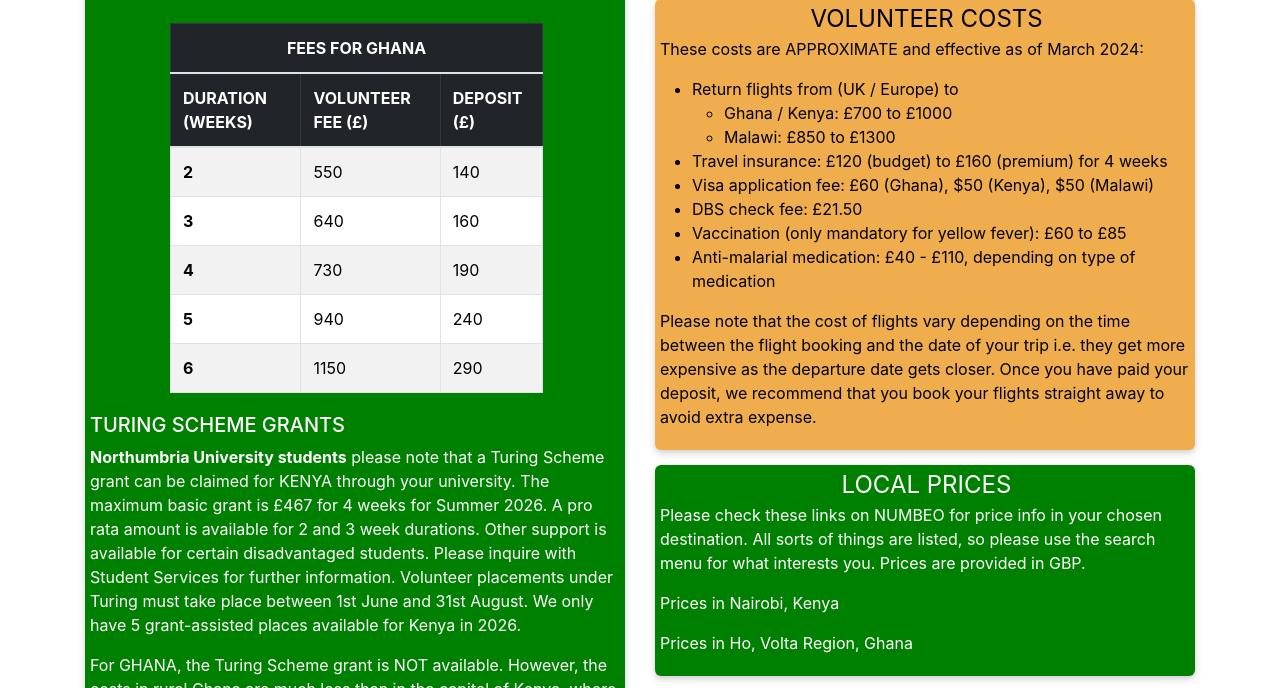
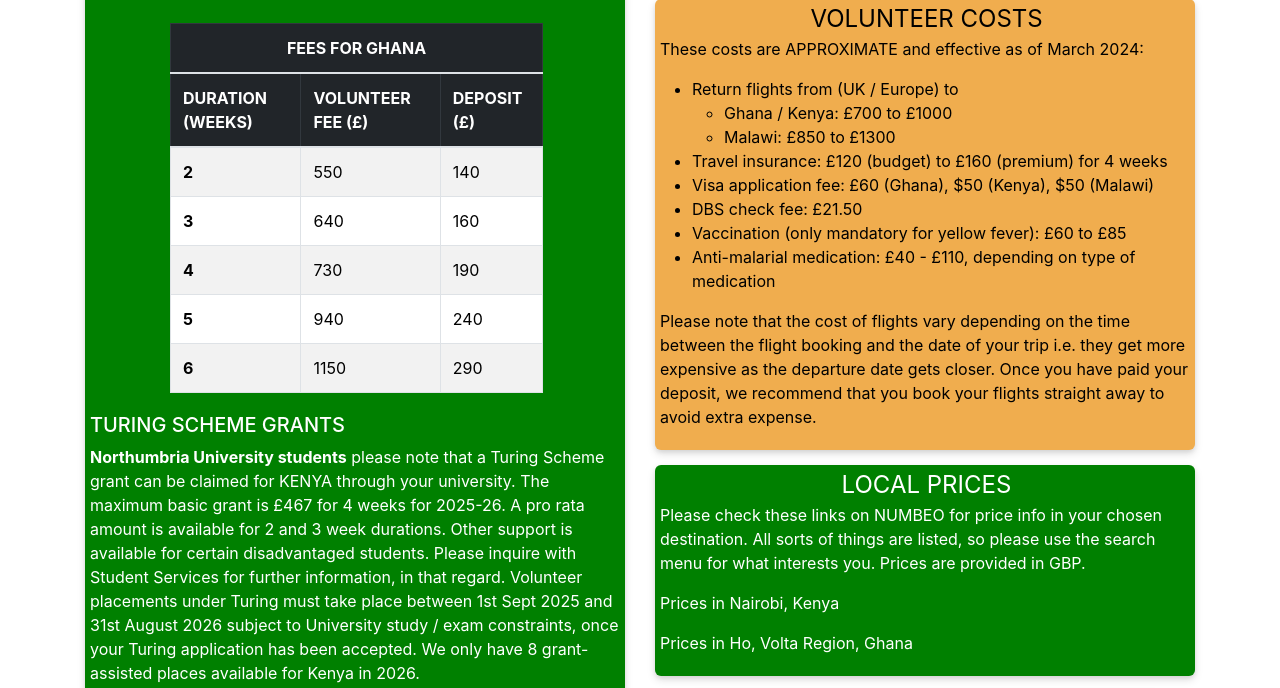
Before and after one commit to kevald1963/greenfield-africa, a Flask app: page /feescosts in a window 1280 px wide. Shown: the part 1066-1754 px from the top of the page. Run offline with Flask 2, Linux system fonts and the light colour scheme.

Commit message:
Altered dates for Turing year to 1st September 2025 - 31st August 2026 from 1st June 2026 - 31st August 2026. The latter was invalid.

```diff
--- a/templates/feescosts.html
+++ b/templates/feescosts.html
@@ -120,20 +120,21 @@
             <h5>TURING SCHEME GRANTS</h5>
             <p>
                 <b>Northumbria University students</b> please note that a Turing Scheme grant can be claimed for KENYA
-                through your university. The maximum basic grant is £467 for 4 weeks for Summer 2026. A pro rata amount
+                through your university. The maximum basic grant is £467 for 4 weeks for 2025-26. A pro rata amount
                 is available for 2 and 3 week durations. Other support is available for certain disadvantaged students.
-                Please inquire with Student Services for further information. Volunteer placements under Turing must
-                take place between 1st June and 31st August. We only have 5 grant-assisted places available for Kenya
-                in 2026.
+                Please inquire with Student Services for further information, in that regard. Volunteer placements under
+                Turing must take place between 1st Sept 2025 and 31st August 2026 subject to University study / exam
+                constraints, once your Turing application has been accepted. We only have 8 grant-assisted places
+                available for Kenya in 2026.
             </p>
             <p>
                 For GHANA, the Turing Scheme grant is NOT available. However, the costs in rural Ghana are much less
                 than in the capital of Kenya, where our partner NGO operates. Therefore, we have priced our fees lower
                 for Ghana such that, even without a grant, the overall cost is about the same as Kenya. Other than
                 staffing resources. there are no restrictions on the number of students we can assign to our programmes
-                in Ghana. Also, volunteer placements for Ghana can be taken virtually any time, though we advise you to
-                avoid the dry season, between December and March, particularly if doing sports or building, as it can
-                be very hot.
+                in Ghana. Also, volunteer placements for Ghana can be taken virtually any time, subject to University
+                permission, though we advise you to avoid the dry season, between December and March, particularly if
+                doing sports or building, as it can be very hot.
             </p>
 
             <h5>SUBSEQUENT VISITS</h5>
```
